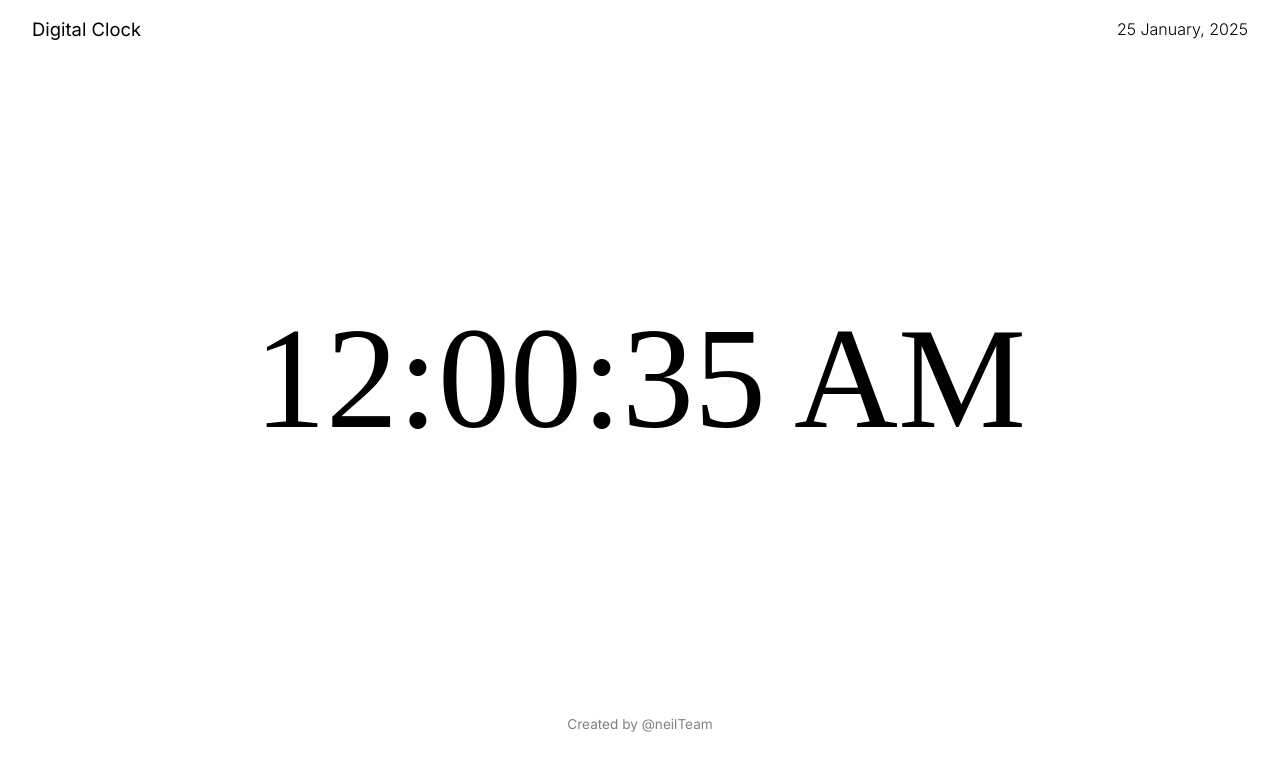
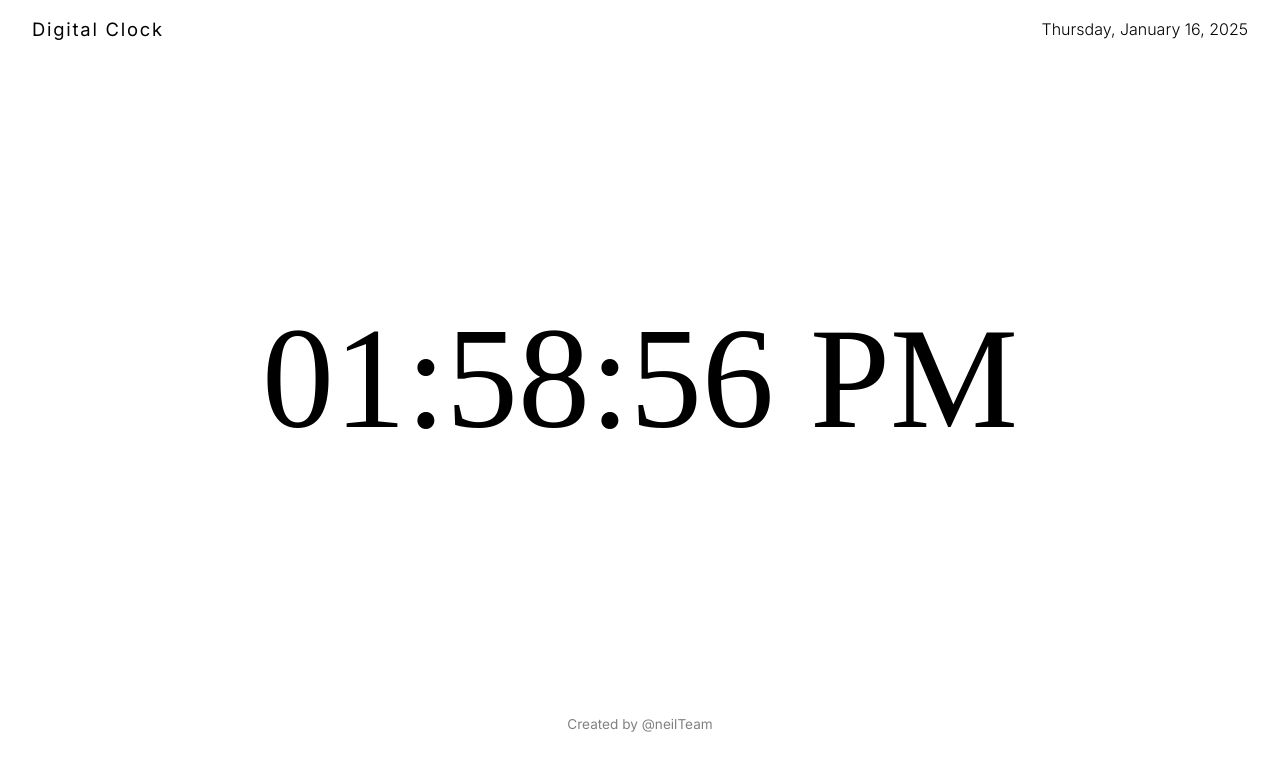
Before and after one commit to Neil5838/SimpleDigitalClock, a plain HTML site: page index.html in a window 1280 px wide. Drawn offline with Linux system fonts and the light colour scheme; a web font is replaced by a local one.

Commit message:
worked on javascript

```diff
--- a/index.html
+++ b/index.html
@@ -11,11 +11,11 @@
 <body>
     <header>
         <div id="logo">Digital Clock</div>
-        <div id="date">25 January, 2025</div>
+        <div id="date"></div>
     </header>
     <main>
         <div id="time">
-            12:00:35 AM
+
         </div>
     </main>
     <footer>
--- a/src/index.js
+++ b/src/index.js
@@ -0,0 +1,42 @@
+//Date in header
+const date = document.getElementById("date");
+
+let options = {
+  weekday: "long",
+  year: "numeric",
+  month: "long",
+  day: "numeric",
+};
+
+date.innerHTML = new Date().toLocaleString('en-US', options);
+
+
+//Time in main
+const timeDiv = document.getElementById('time');
+
+//function to update in every second
+function updateClock() {
+    //This one goes through all understandings
+    // const now = new Date();
+    // let h = now.getHours();
+    // const m = now.getMinutes().toString().padStart(2, '0');
+    // const s = now.getSeconds().toString().padStart(2, '0');
+
+    // const amPm = h >= 12 ? 'PM' : "AM";
+    // h = (h % 12) || 12;
+
+    // timeDiv.innerHTML = `${h.toString().padStart(2, '0')}:${m}:${s} ${amPm}`;
+
+    //this is precise way though
+    const now = new Date().toLocaleTimeString("ne-NP", {
+        hour: '2-digit', // Two-digit hour (01, 12, etc.)
+        minute: '2-digit', // Two-digit minute (01, 59, etc.)
+        second: '2-digit', // Two-digit second (00, 59, etc.)
+        hour12: true, // Use 12-hour clock (AM/PM)
+        timeZone: "Asia/Kathmandu" // Set Nepal Standard Time (NPT, UTC+5:45)
+      });
+    timeDiv.innerHTML = now;
+};
+
+setInterval(updateClock, 1000);
+updateClock();
--- a/src/styles.css
+++ b/src/styles.css
@@ -22,6 +22,7 @@ header {
     font-size: 1.15rem;
     font-weight: 400;
     color: var(--text-color);
+    letter-spacing: 1.75px;
 }
 
 #date {
```
